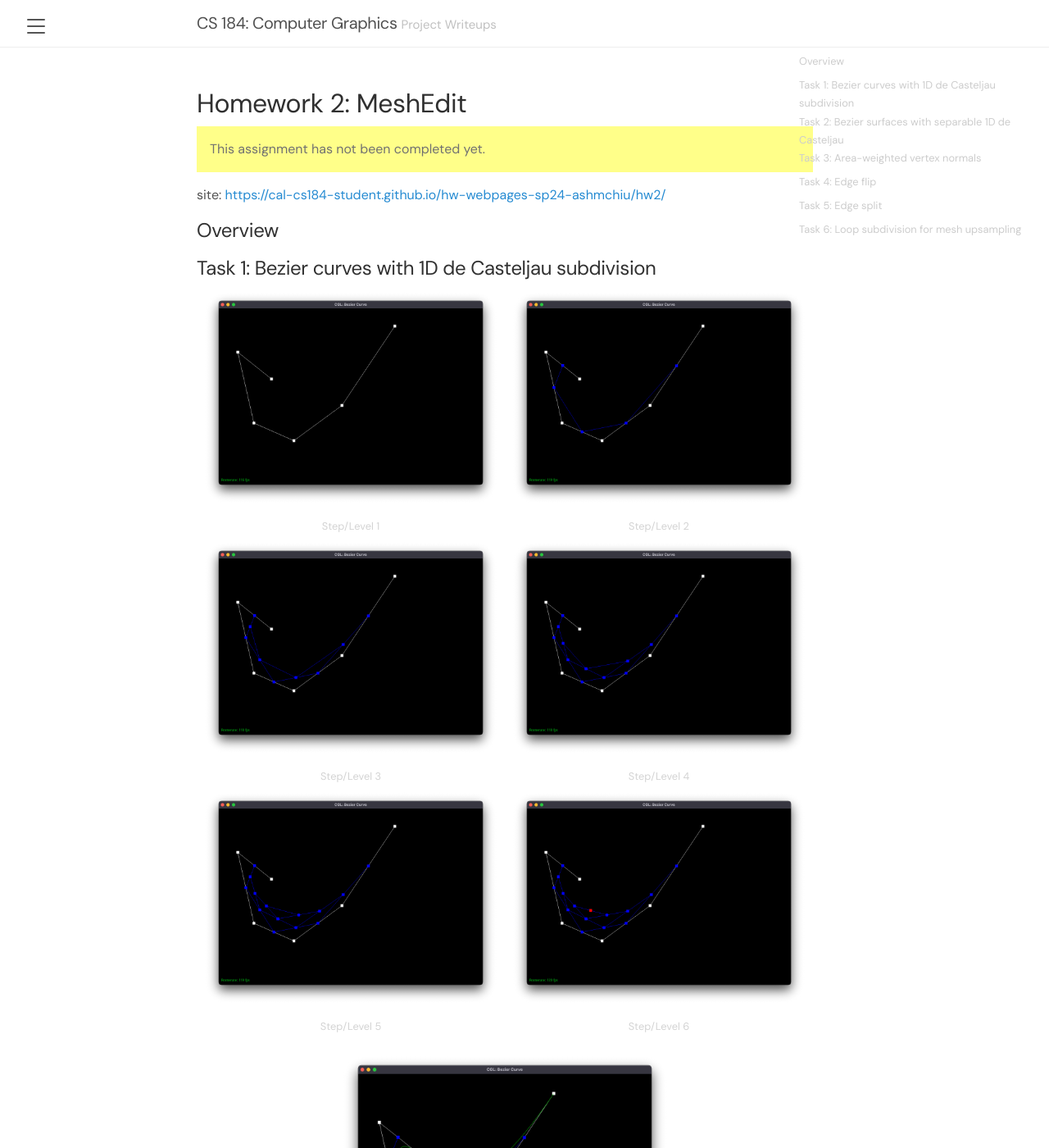
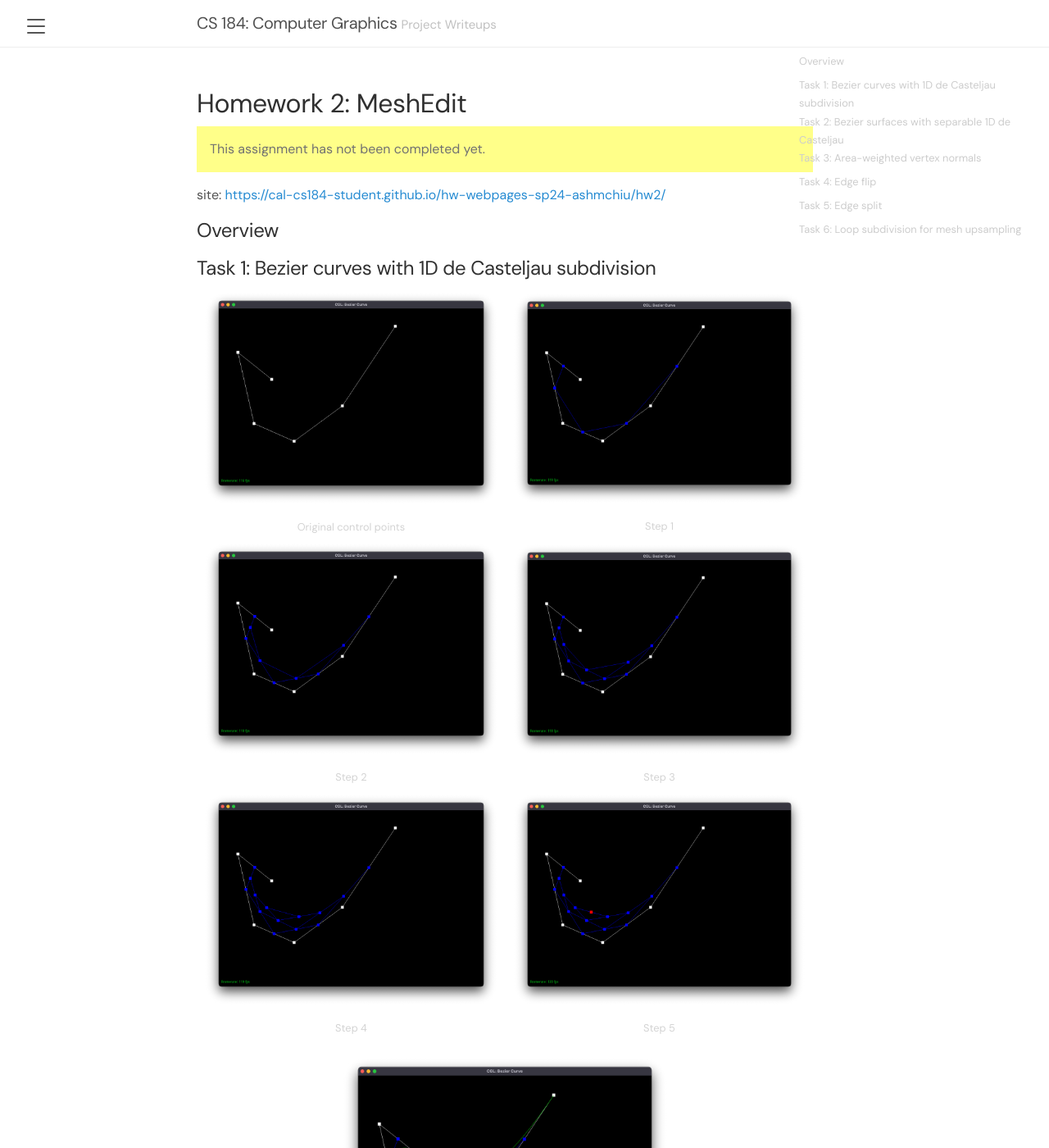
Before and after one commit to cal-cs184-student/hw-webpages-sp24-ashmchiu, a Jekyll site: the page built from hw2.md, in a window 1280 px wide and 1400 px high. Shown: the whole window at 82% size. Built offline with Jekyll 4.4.1, drawn with Linux system fonts in a browser that asks for light colours.

Commit message:
[hw2] fix wording of task 1 assessets

```diff
--- a/hw2.md
+++ b/hw2.md
@@ -17,31 +17,31 @@ site: [https://cal-cs184-student.github.io/hw-webpages-sp24-ashmchiu/hw2/](https
     <tr>
       <td align="center">
         <img src="../assets/hw2/task1_1.png" width="400px"/>
-        <figcaption>Step/Level 1</figcaption>
+        <figcaption>Original control points</figcaption>
       </td>
       <td align="center">
         <img src="../assets/hw2/task1_2.png" width="400px"/>
-        <figcaption>Step/Level 2</figcaption>
+        <figcaption>Step 1</figcaption>
       </td>
     </tr>
       <tr>
       <td align="center">
         <img src="../assets/hw2/task1_3.png" width="400px"/>
-        <figcaption>Step/Level 3</figcaption>
+        <figcaption>Step 2</figcaption>
       </td>
       <td align="center">
         <img src="../assets/hw2/task1_4.png" width="400px"/>
-        <figcaption>Step/Level 4</figcaption>
+        <figcaption>Step 3</figcaption>
       </td>
     </tr>
     <tr>
       <td align="center">
         <img src="../assets/hw2/task1_5.png" width="400px"/>
-        <figcaption>Step/Level 5</figcaption>
+        <figcaption>Step 4</figcaption>
       </td>
       <td align="center">
         <img src="../assets/hw2/task1_6.png" width="400px"/>
-        <figcaption>Step/Level 6</figcaption>
+        <figcaption>Step 5</figcaption>
       </td>
     </tr>
   </table>
```
